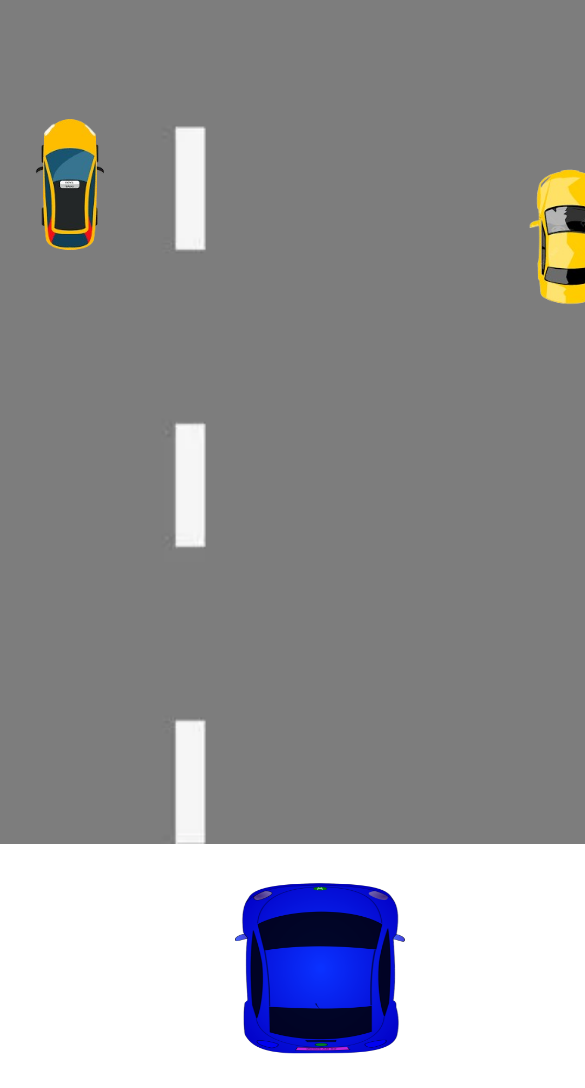
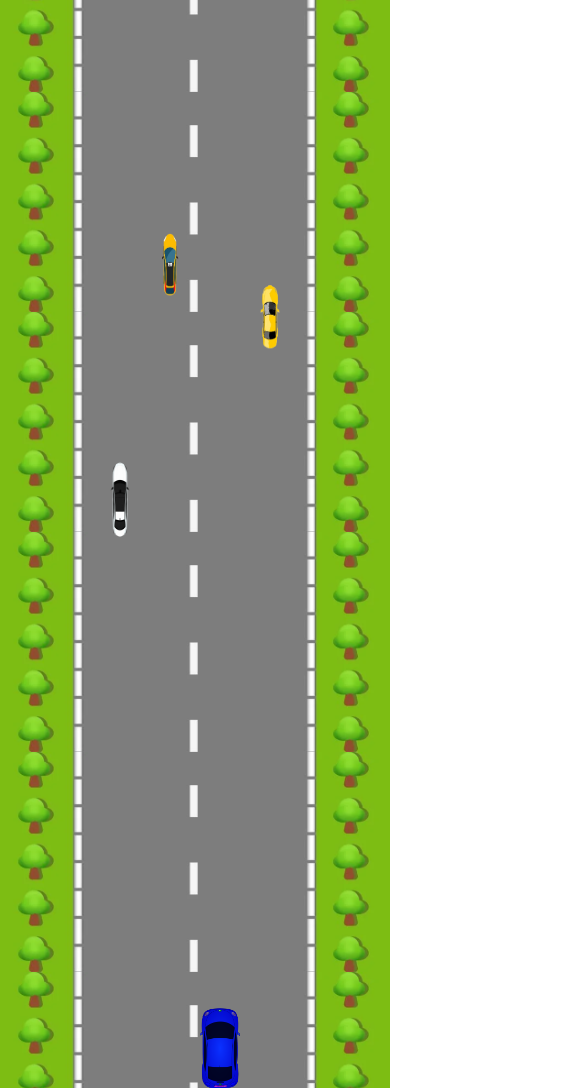
Before and after one commit to Rajeshkarri827/Car-Race-Animation, a plain HTML site: page index.html in a window 390 px wide. Shown: the top 1088 px of the page, 585 px wide, since content can reach past the window. Before the commit the page ends 1053 px from the top, so only its background shows below. Drawn offline with Linux system fonts and the light colour scheme.

Commit message:
updated css code

```diff
--- a/index.css
+++ b/index.css
@@ -1,27 +1,33 @@
-body{
+/* Base styles */
+body {
     background: url(./road.webp);
     background-position: center;
-    background-repeat:no-repeat;
-    background-size:cover;
-    min-height:100vh;
-    margin:0;
-    padding:0;
+    background-repeat: no-repeat;
+    background-size: cover;
+    height: 100vh;
+    margin: 0;
+    padding: 0;
     display: flex;
     flex-direction: column;
     justify-content: flex-end;
 }
-.ecars{
-    display:flex;
+
+.ecars {
+    display: flex;
     flex-direction: row;
     justify-content: center;
+    flex-wrap: wrap;
 }
-.cars img{
-    height:170px;
-    width:170px;
-    margin:40px;
+
+.cars img {
+    height: 170px;
+    width: 170px;
+    margin: 40px;
     background: none;
 }
-@keyframes carrace{
+
+/* Animation */
+@keyframes carrace {
     0% {
         transform: translateY(30vh);
     }
@@ -30,6 +36,7 @@ body{
     }
 }
 
+/* Car animations */
 #car1 img {
     animation: carrace 10s linear infinite;
 }
@@ -45,3 +52,34 @@ body{
 #car4 img {
     animation: carrace 3s linear infinite;
 }
+
+
+@media screen and (max-width: 768px) {
+    body {
+        background-size: contain;
+        background-position: center;
+        background-repeat: repeat;
+        height: 100vh;
+    }
+
+    .cars img {
+        height: 120px;
+        width: 80px;
+        margin:10px;
+    }
+}
+
+@media screen and (max-width: 480px) {
+    body {
+        background-size: contain;
+        background-position: center;
+        background-repeat:repeat;
+        height: 100vh;
+    }
+
+    .cars img {
+        height: 80px;
+        width: 40px;
+        margin:5px;
+    }
+}
```
